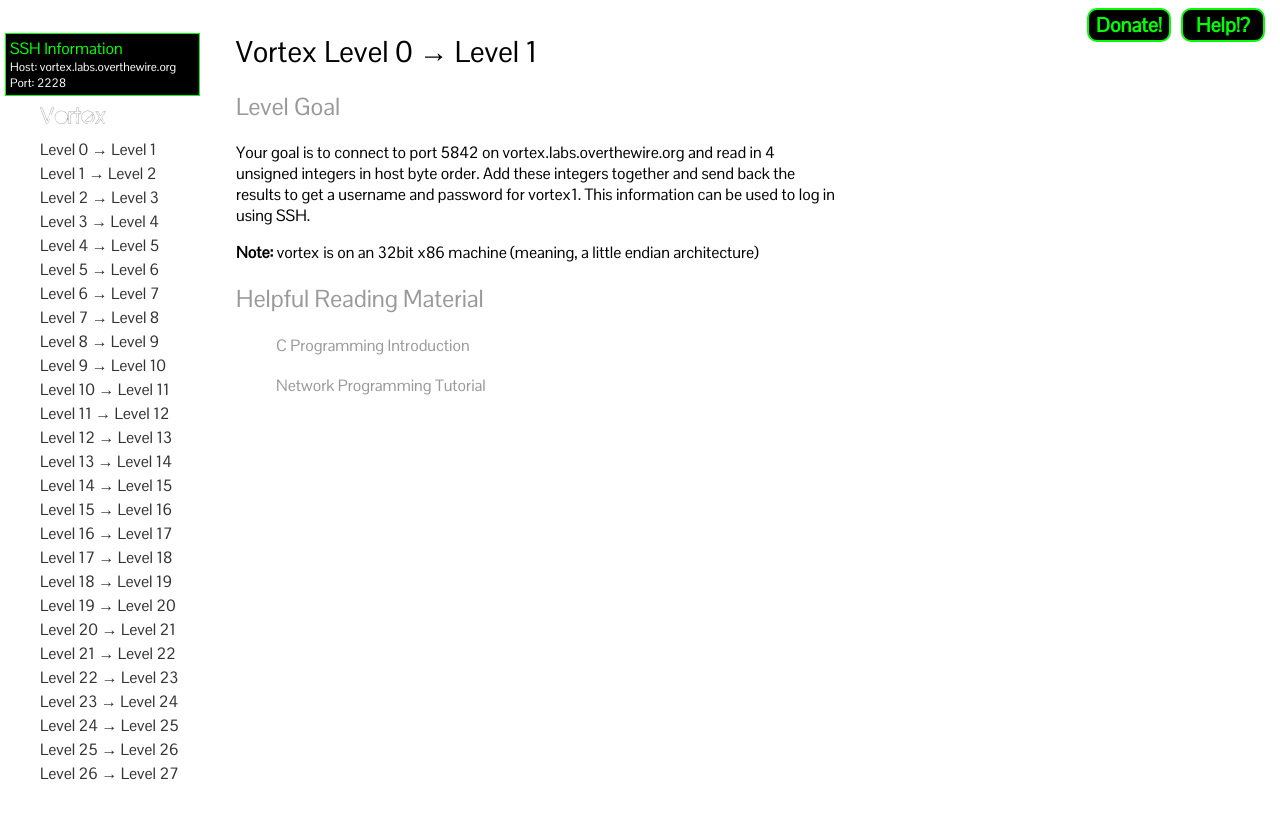
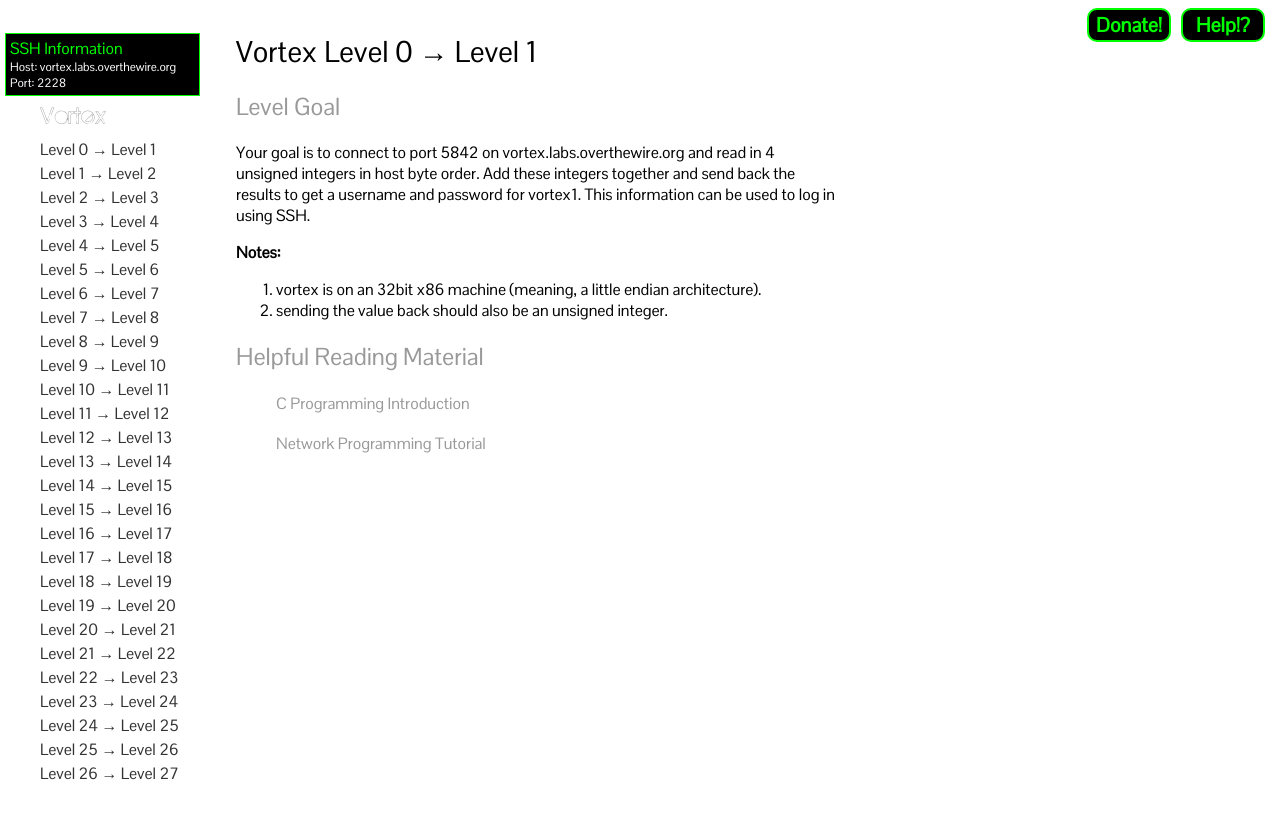
Before and after one commit to OverTheWireOrg/OverTheWire-website, a Jekyll site: the page built from wargames/vortex/vortex0.md, in a window 1280 px wide, cut to the strip 77-896 px from the top of the page. Built offline with Jekyll 4.4.1, drawn with Linux system fonts in a browser that asks for light colours; our own code applies the rules of GitHub Pages for plain Markdown files.

Commit message:
adding a note to vortex0
I think this is crucial info for the players

```diff
--- a/wargames/vortex/vortex0.md
+++ b/wargames/vortex/vortex0.md
@@ -11,8 +11,11 @@
 password for vortex1. This information can be used to log in using
 SSH.
 
-**Note:** vortex is on an 32bit x86 machine (meaning, a little endian
-architecture)
+**Notes:**
+
+  1. vortex is on an 32bit x86 machine (meaning, a little endian
+architecture).
+  2. sending the value back should also be an unsigned integer.
 
 Helpful Reading Material
 ------------------------
```
